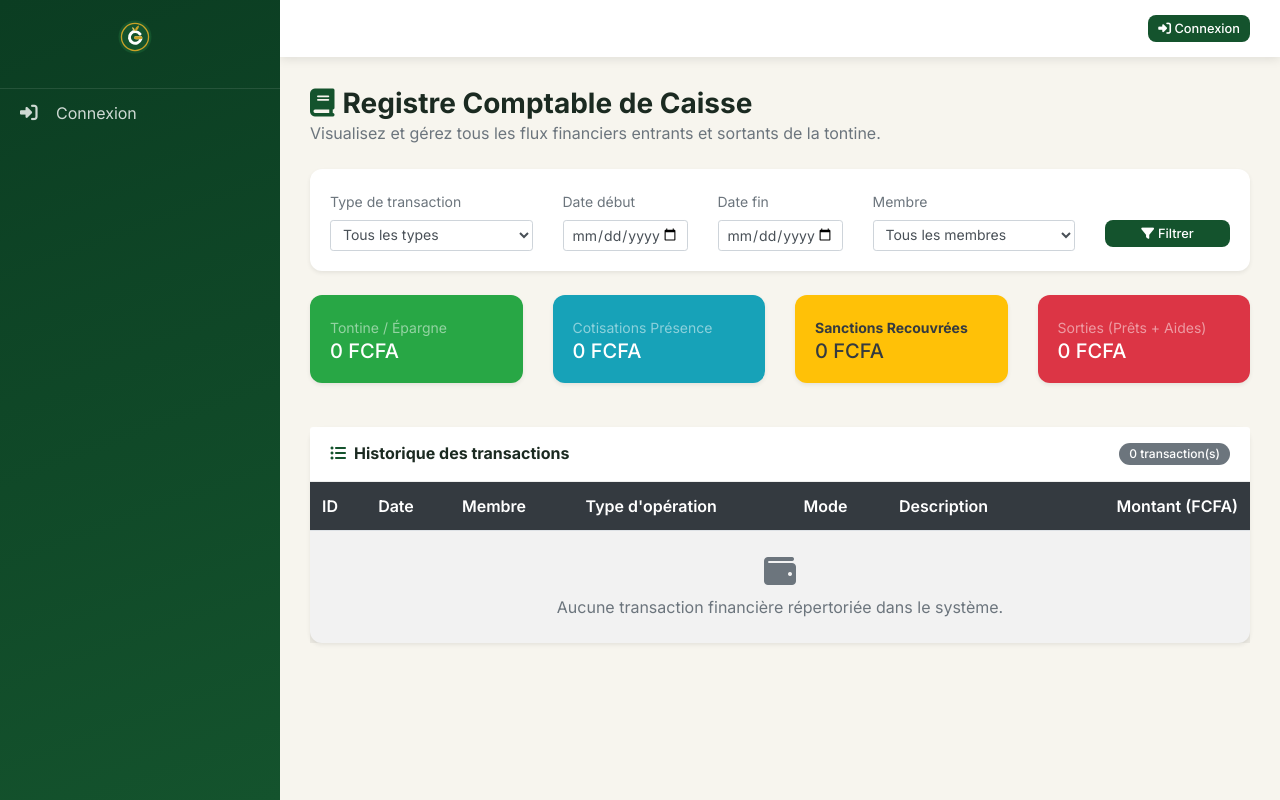
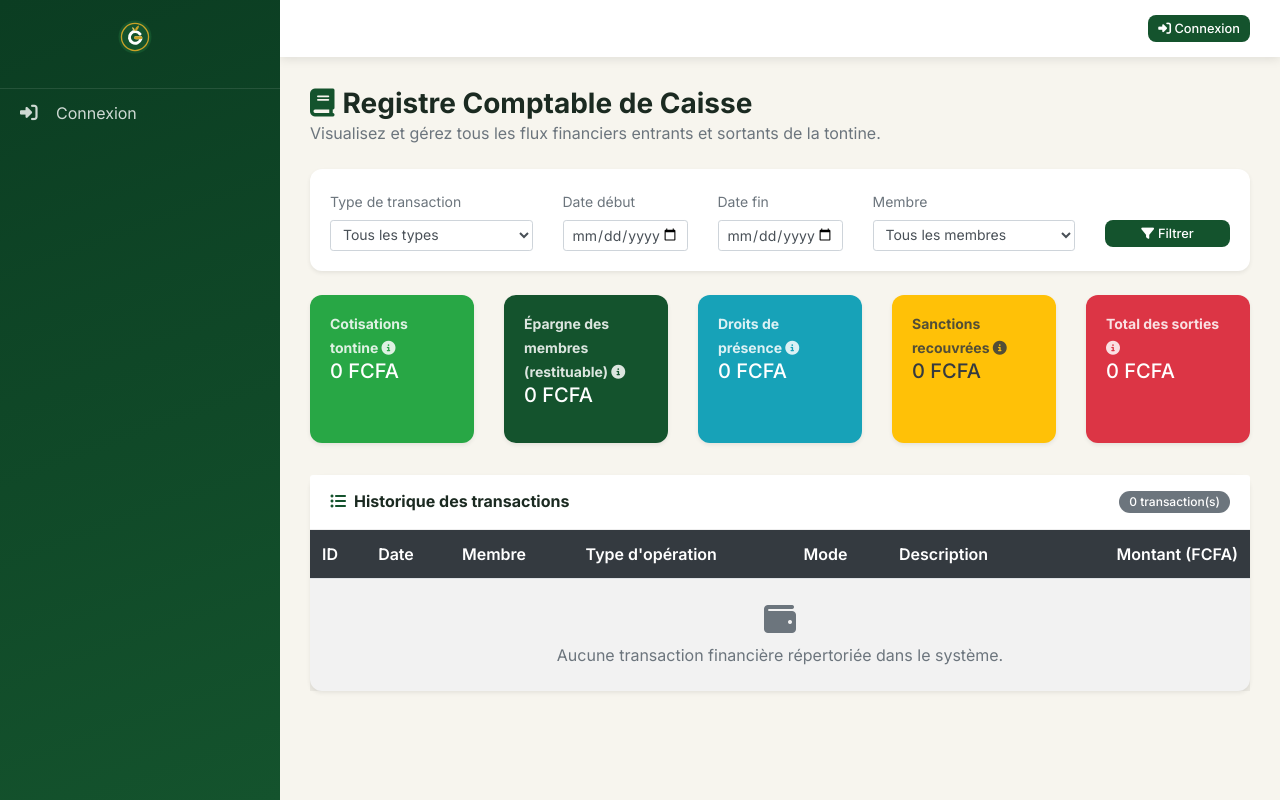
Before and after one commit to mojou/tontine_app, a Python web app: template app/templates/transactions.html in a window 1280 px wide. Run offline with Jinja, Linux system fonts and the light colour scheme; the template is opened without the code that fills it, so the values that code supplies are empty; some libraries are stand-ins or nearby versions.

Commit message:
Registre de caisse : cartes de synthèse correctement nommées
- « Tontine / Épargne » ne comptait que la tontine : cartes séparées
  Cotisations tontine / Épargne des membres (restituable)
- « Sorties (Prêts + Aides) » renommée « Total des sorties » (cagnottes,
  dépenses... incluses)
- Colonne Mode : affiche Wave, Moov, virement (et non « Espèce »)
- Explication de chaque type au survol ; tests ajoutés

Co-Authored-By: Claude Opus 5.5 <noreply@anthropic.com>

```diff
--- a/app/templates/transactions.html
+++ b/app/templates/transactions.html
@@ -56,40 +56,24 @@
     </div>
 </div>
 
-<div class="row mb-4">
-    <div class="col-md-3">
-        <div class="card bg-success text-white shadow-sm">
-            <div class="card-body">
-                <small class="text-white-50">Tontine / Épargne</small>
-                <h5 class="mb-0">{{ "{:,.0f}".format(summary['TONTINE']|default(0)|int).replace(',', ' ') }} FCFA</h5>
+<div class="row mb-4" id="ledgerSummary">
+    {% set savings = (summary.get('EPARGNE', 0) or 0) - (summary.get('RETRAIT_EPARGNE', 0) or 0) %}
+    {% for label, amount, css, hint in [
+        ('Cotisations tontine', summary.get('TONTINE', 0), 'bg-success text-white', type_hints['TONTINE']),
+        ('Épargne des membres (restituable)', savings, 'bg-primary text-white', type_hints['EPARGNE']),
+        ('Droits de présence', summary.get('PRESENCE', 0), 'bg-info text-white', type_hints['PRESENCE']),
+        ('Sanctions recouvrées', summary.get('SANCTION', 0), 'bg-warning text-dark', type_hints['SANCTION']),
+        ('Total des sorties', total_out, 'bg-danger text-white', 'Prêts décaissés, cagnottes versées, aides, épargne rendue, dépenses...'),
+    ] %}
+    <div class="col-6 col-lg mb-2">
+        <div class="card {{ css }} shadow-sm h-100" title="{{ hint }}">
+            <div class="card-body py-3">
+                <small class="font-weight-bold" style="opacity: .85">{{ label }} <i class="fas fa-info-circle"></i></small>
+                <h5 class="mb-0">{{ "{:,.0f}".format((amount or 0)|int).replace(',', ' ') }} FCFA</h5>
             </div>
         </div>
     </div>
-    <div class="col-md-3">
-        <div class="card bg-info text-white shadow-sm">
-            <div class="card-body">
-                <small class="text-white-50">Cotisations Présence</small>
-                <h5 class="mb-0">{{ "{:,.0f}".format(summary['PRESENCE']|default(0)|int).replace(',', ' ') }} FCFA</h5>
-            </div>
-        </div>
-    </div>
-    <div class="col-md-3">
-        <div class="card bg-warning text-dark shadow-sm">
-            <div class="card-body">
-                <small class="font-weight-bold">Sanctions Recouvrées</small>
-                <h5 class="mb-0">{{ "{:,.0f}".format(summary['SANCTION']|default(0)|int).replace(',', ' ') }} FCFA</h5>
-            </div>
-        </div>
-    </div>
-    <div class="col-md-3">
-        <div class="card bg-danger text-white shadow-sm">
-            <div class="card-body">
-                <small class="text-white-50">Sorties (Prêts + Aides)</small>
-                {% set total_sorties = total_out|int %}
-                <h5 class="mb-0">{{ "{:,.0f}".format(total_sorties).replace(',', ' ') }} FCFA</h5>
-            </div>
-        </div>
-    </div>
+    {% endfor %}
 </div>
 
 <div class="card shadow-sm border-0">
@@ -133,19 +117,13 @@
                                 {% endif %}
                             </td>
                             <td>
-                                <span class="badge badge-light border px-2 py-1 small">
+                                <span class="badge badge-light border px-2 py-1 small" title="{{ tx.type_hint }}">
                                     {{ tx.get_type_display() if tx.get_type_display else tx.type }}
                                 </span>
                             </td>
                             <td>
-                                {% set payment_mode = tx.payment_mode if tx.payment_mode else 'ESPECE' %}
-                                {% if payment_mode == 'ORANGE_MONEY' %}
-                                    <span class="badge badge-warning text-dark">Orange Money</span>
-                                {% elif payment_mode == 'MTN_MOBILE' %}
-                                    <span class="badge badge-info">MTN Mobile</span>
-                                {% else %}
-                                    <span class="badge badge-secondary">Espèce</span>
-                                {% endif %}
+                                {% set payment_mode = tx.payment_mode or 'ESPECE' %}
+                                <span class="badge {{ 'badge-secondary' if payment_mode == 'ESPECE' else 'badge-info' }}">{{ payment_modes.get(payment_mode, payment_mode) }}</span>
                             </td>
                             <td><span class="small text-muted">{{ tx.description or '-' }}</span></td>
                             <td class="text-right font-weight-bold {% if tx.is_outflow %}text-danger{% else %}text-success{% endif %}">
```
Also changed, not shown: tests/test_fiche_membre.py (+11 -0 lines).
